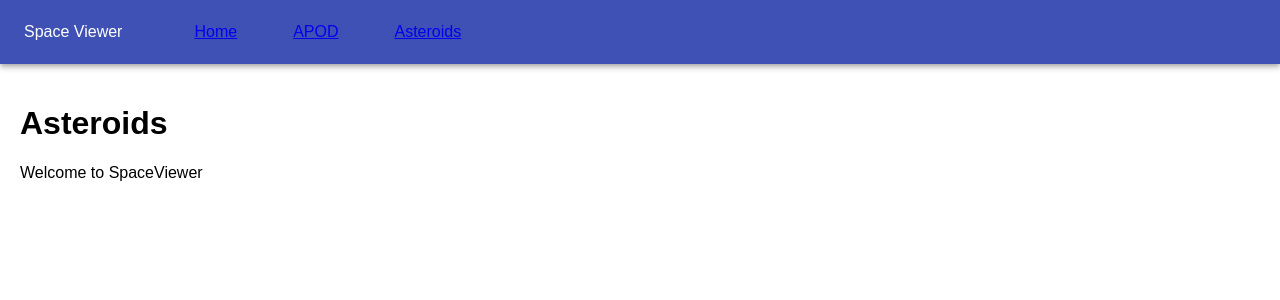
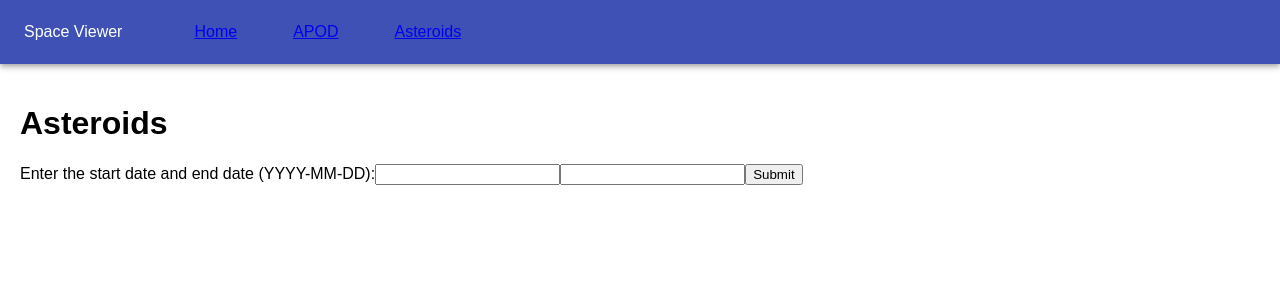
Before and after one commit to antoniocapizzi95/spaceviewer, a React (Create React App) app: page /#/asteroids in a window 1280 px wide. Shown: the top 300 px of the page. Built offline with nearby package versions, Linux system fonts and the light colour scheme.

Commit message:
asteroids added datinput

```diff
--- /dev/null
+++ b/src/components/asteroids/DateInput.js
@@ -0,0 +1,12 @@
+import React from "react";
+
+const DateInput = props => (
+    <form onSubmit={props.changeDate}>
+        Enter the start date and end date (YYYY-MM-DD):
+        <input />
+        <input />
+        <input type="submit" />
+    </form>
+);
+
+export default DateInput;
--- a/src/components/asteroids/asteroids.js
+++ b/src/components/asteroids/asteroids.js
@@ -1,4 +1,5 @@
 import React, { Component } from "react";
+import DateInput from "./DateInput.js";
 
 class Asteroids extends Component {
 
@@ -7,8 +8,9 @@ class Asteroids extends Component {
             <div>
                 <h1>Asteroids</h1>
                 <div>
-                    Welcome to SpaceViewer
+
                 </div>
+                <DateInput></DateInput>
             </div>
         );
     }
```
Also changed, not shown: 1 other file (tests, documents, lock files or other folders).
